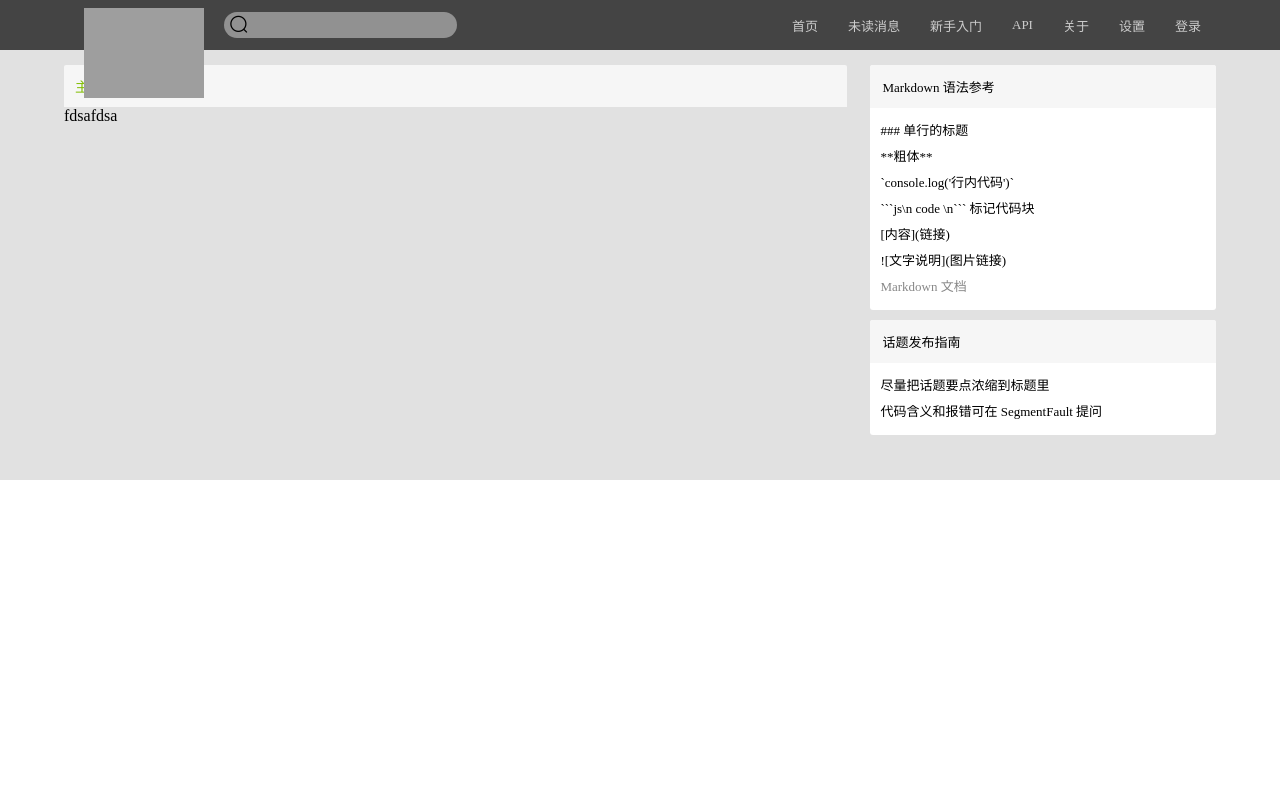
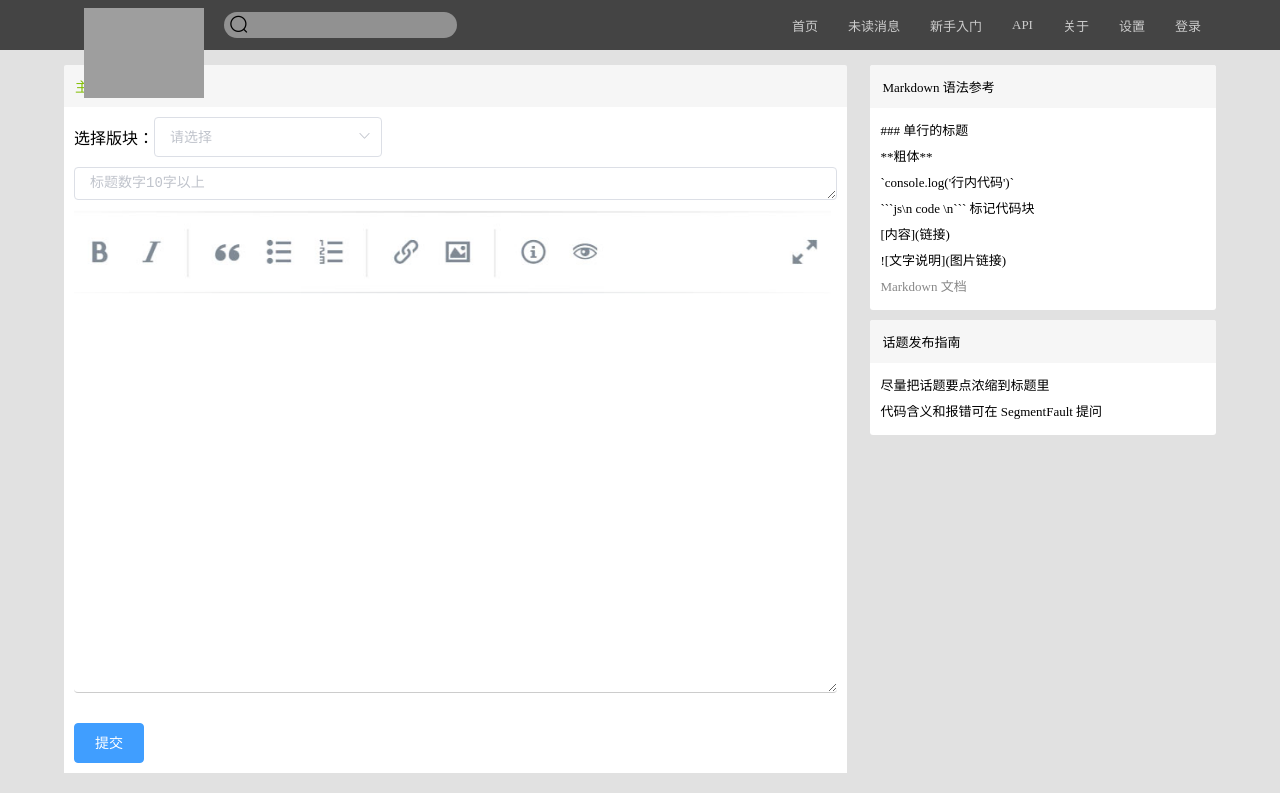
Before and after one commit to laixiaoyi/myNode, a Vue app: page /topic/create in a window 1280 px wide. Built offline with nearby package versions, Linux system fonts and the light colour scheme; grey boxes are pictures that could not be loaded.

Commit message:
添加主题发布功能

```diff
--- a/src/assets/css/commonality.scss
+++ b/src/assets/css/commonality.scss
@@ -69,6 +69,16 @@ body, input, p, textarea{
     color: #ccc;
   }
 }
+.oTextarea{
+  margin-bottom: 30px;
+  >.el-textarea__inner{
+    border: none;
+    border-bottom: 1px solid #ccc;
+  }
+}
+.publishMessage>.el-alert{
+  margin-bottom: 10px;
+}
 .themeClass{
   display: flex;
   flex-wrap: wrap;
--- a/src/components/publishTheme/publishMessage.vue
+++ b/src/components/publishTheme/publishMessage.vue
@@ -6,16 +6,93 @@
 
 <template>
     <div class="publishMessage">
-      fdsafdsa
+      <el-alert :title="prompt" type="error" center show-icon v-show="onOff" :closable="false"></el-alert>
+      <div class="oSelect">
+        <p>选择版块：</p>
+        <el-select v-model="value4" clearable placeholder="请选择">
+          <el-option v-for="item in options" :key="item.value" :label="item.label" :value="item.value"></el-option>
+        </el-select>
+      </div>
+      <el-input type="textarea" autosize :minlength="10" placeholder="标题数字10字以上" v-model="textarea2"></el-input>
+      <img src="../../assets/img/aaa_03.jpg" alt="">
+      <el-input class="oTextarea" type="textarea" :rows="18"  v-model="textarea3"></el-input>
+      <el-button type="primary" @click="oSubmit">提交</el-button>
     </div>
 </template>
 
 <script>
 export default {
-  name: 'publish-message'
+  name: 'publish-message',
+  data () {
+    return {
+      options: [{
+        value: 'share',
+        label: '分享'
+      }, {
+        value: 'ask',
+        label: '问答'
+      }, {
+        value: 'job',
+        label: '招聘'
+      }, {
+        value: 'dev',
+        label: '客户端测试'
+      }],
+      value4: '',
+      textarea2: '',
+      textarea3: '',
+      prompt: '',
+      onOff: false
+    }
+  },
+  methods: {
+    oSubmit () {
+      if (this.value4 === '') {
+        this.prompt = '请选择版块'
+        this.onOff = true
+        return this.prompt
+      }
+      if (this.textarea2 === '') {
+        this.prompt = '请输入标题'
+        this.onOff = true
+        return this.prompt
+      }
+      if (this.textarea2.length < 10) {
+        this.prompt = '标题不能小于10个字符'
+        this.onOff = true
+        return this.prompt
+      }
+      if (this.textarea3 === '') {
+        this.prompt = '请输入内容'
+        this.onOff = true
+        return this.prompt
+      }
+      this.onOff = false
+      this.$http.post(this.oUrl + 'topics', {accesstoken: '659b6889-f6c6-4ee7-808d-8286a62f701a', title: this.textarea2, tab: this.value4, content: this.textarea3}).then((res) => {
+        alert('发帖成功')
+        this.$router.go(-1)
+      }).catch((err) => {
+        console.log(err)
+      })
+    }
+  }
 }
 </script>
 
-<style scoped>
-
+<style scoped lang="scss">
+  .publishMessage{
+    padding: 10px;
+    background: #fff;
+    >.oSelect{
+      display: flex;
+      align-items: center;
+    }
+    >.el-textarea{
+      margin-top: 10px;
+    }
+    >img{
+      width: 100%;
+      margin-top: 10px;
+    }
+  }
 </style>
--- a/src/main.js
+++ b/src/main.js
@@ -3,7 +3,7 @@
 import Vue from 'vue'
 import App from './App'
 import router from './router'
-import { Button, Icon, Pagination } from 'element-ui'
+import { Button, Icon, Pagination, Select, Option, Input, Alert } from 'element-ui'
 import 'element-ui/lib/theme-chalk/index.css'
 import axios from 'axios'
 import './assets/css/commonality.scss'
@@ -16,6 +16,10 @@ Vue.prototype.oUrl = 'https://cnodejs.org/api/v1/'
 Vue.use(Button)
 Vue.use(Icon)
 Vue.use(Pagination)
+Vue.use(Select)
+Vue.use(Option)
+Vue.use(Input)
+Vue.use(Alert)
 /* eslint-disable no-new */
 new Vue({
   el: '#app',
```
Also changed, not shown: src/assets/img/aaa_03.jpg (added).
